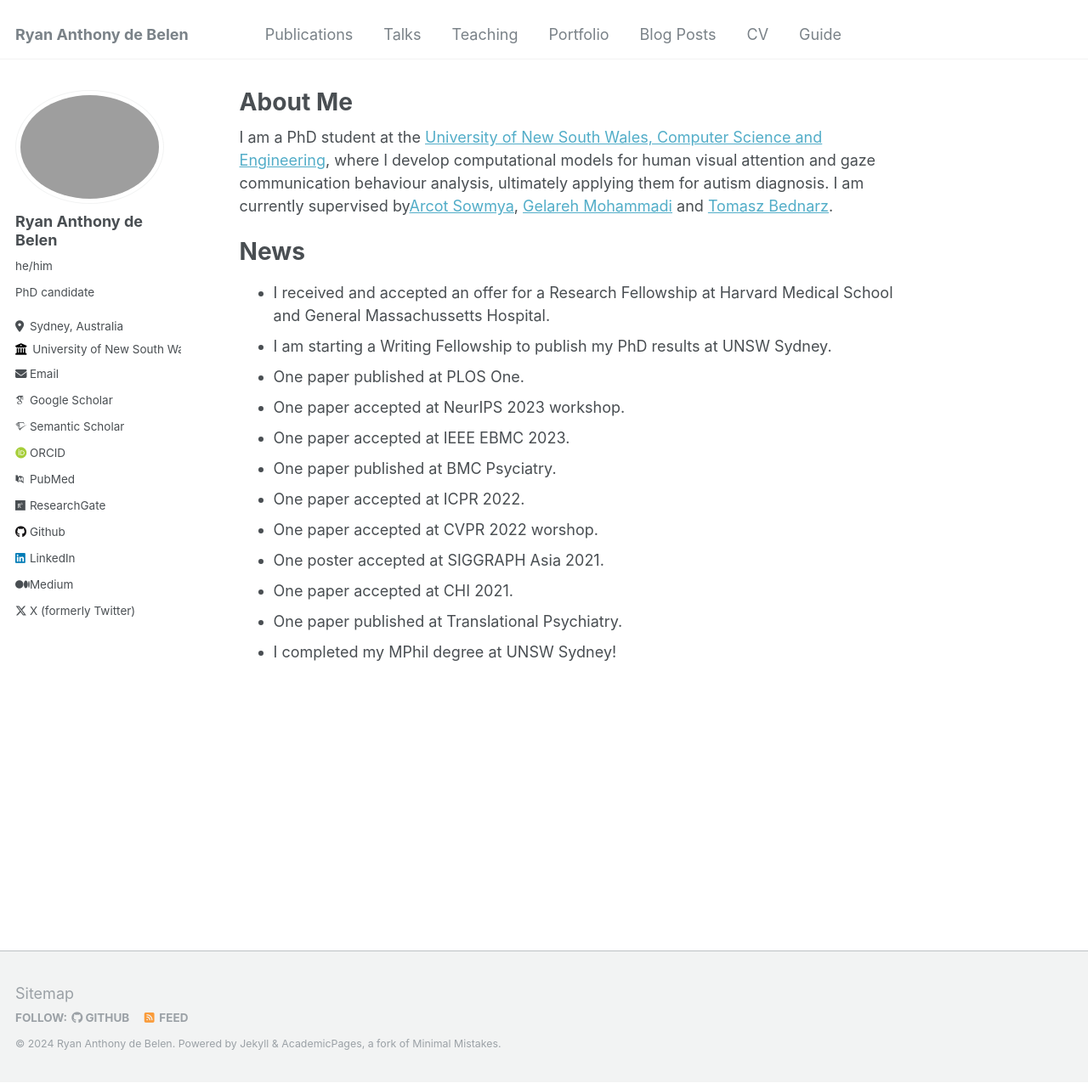
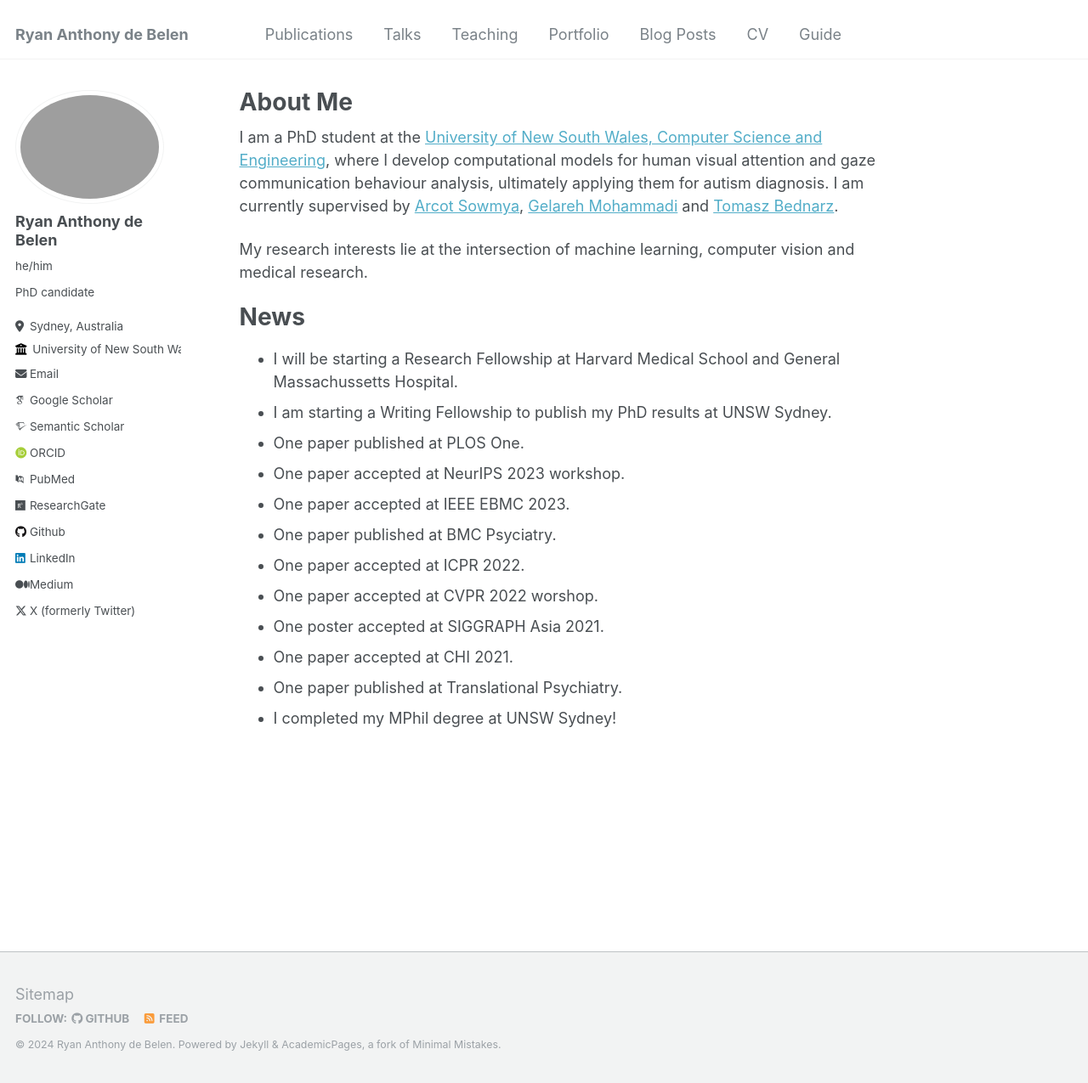
Before and after one commit to ryanxdebelen/ryanxdebelen.github.io, a Jekyll site: the page built from _pages/about.md, in a window 1280 px wide and 1275 px high. Shown: the whole window at 85% size. Built offline with Jekyll 4.4.1, drawn with Linux system fonts in a browser that asks for light colours; some web fonts are replaced.

Commit message:
Update about.md

```diff
--- a/_pages/about.md
+++ b/_pages/about.md
@@ -7,11 +7,13 @@
   - /about.html
 ---
 I am a PhD student at the [University of New South Wales, Computer Science and Engineering](https://www.unsw.edu.au/engineering/our-schools/computer-science-and-engineering), where I develop computational models for human visual attention and gaze communication behaviour analysis, ultimately applying them for autism diagnosis.
-I am currently supervised by[Arcot Sowmya](https://research.unsw.edu.au/people/professor-arcot-sowmya), [Gelareh Mohammadi](https://www.gelarehmohammadi.com/Home.html) and [Tomasz Bednarz](https://tomaszbednarz.net/).
+I am currently supervised by [Arcot Sowmya](https://research.unsw.edu.au/people/professor-arcot-sowmya), [Gelareh Mohammadi](https://www.gelarehmohammadi.com/Home.html) and [Tomasz Bednarz](https://tomaszbednarz.net/).
+
+My research interests lie at the intersection of machine learning, computer vision and medical research.
 
 News
 ======
-- I received and accepted an offer for a Research Fellowship at Harvard Medical School and General Massachussetts Hospital.
+- I will be starting a Research Fellowship at Harvard Medical School and General Massachussetts Hospital.
 - I am starting a Writing Fellowship to publish my PhD results at UNSW Sydney.
 - One paper published at PLOS One.
 - One paper accepted at NeurIPS 2023 workshop.
```
